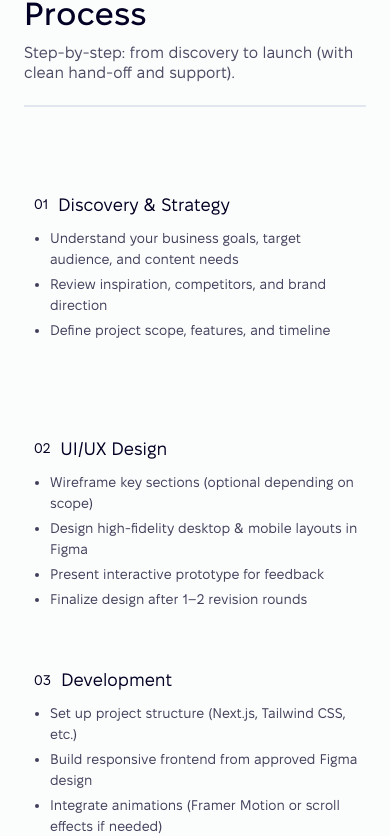
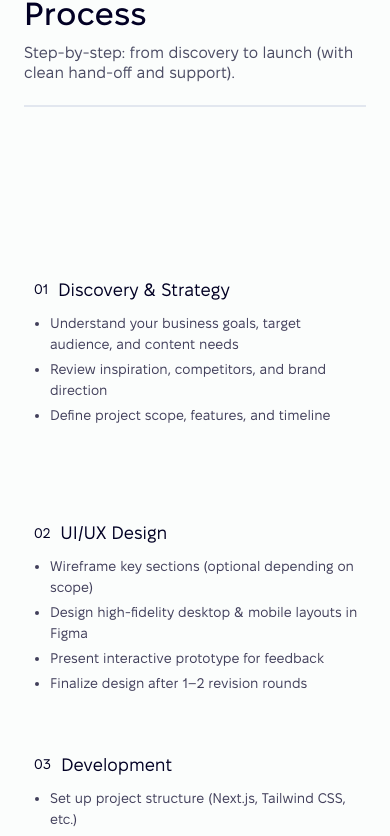
Before and after one commit to oastra/olhachernysh-dev-ts, a Next.js app: page / in a window 390 px wide. Shown: the part 6654-7490 px from the top of the page. Built offline with nearby package versions, Linux system fonts and the light colour scheme; a web font is replaced by a local one.

Commit message:
Fix: snaky overlay mobile

```diff
--- a/src/app/components/process/ProcessMobile.tsx
+++ b/src/app/components/process/ProcessMobile.tsx
@@ -4,6 +4,9 @@ import ProcessStep from './ProcessStep';
 import SnakeOverlay from './SnakeOverlay';
 import { processSteps } from '@/data/processSteps';
 
+/**
+ * Original Figma sizes
+ */
 const SECTION_HEIGHT = 258;
 const SVG_VIEWBOX_HEIGHT = 1669;
 const SVG_VIEWBOX_WIDTH = 330;
@@ -12,38 +15,48 @@ const SCALE_FACTOR = (SECTION_HEIGHT * 6) / SVG_VIEWBOX_HEIGHT;
 const CONTAINER_HEIGHT = SVG_VIEWBOX_HEIGHT * SCALE_FACTOR;
 const CONTAINER_WIDTH = SVG_VIEWBOX_WIDTH;
 
+/**
+ * Extra offset so snake doesn’t sit under mobile navbar / Safari bar
+ */
+const TOP_OFFSET_PX = 48; // ← move down ~3rem
+
 export default function ProcessMobile() {
+  // shift every section down by the same offset
   const sectionPositions = [
-    { top: 11.5, bottom: 266.249 },
-    { top: 286.249, bottom: 544.079 },
-    { top: 564.079, bottom: 837.309 },
-    { top: 857.309, bottom: 1075 },
-    { top: 1095, bottom: 1319.5 },
-    { top: 1339.5, bottom: 1520.5 },
+    { top: 11.5 + TOP_OFFSET_PX, bottom: 266.249 + TOP_OFFSET_PX },
+    { top: 286.249 + TOP_OFFSET_PX, bottom: 544.079 + TOP_OFFSET_PX },
+    { top: 564.079 + TOP_OFFSET_PX, bottom: 837.309 + TOP_OFFSET_PX },
+    { top: 857.309 + TOP_OFFSET_PX, bottom: 1075 + TOP_OFFSET_PX },
+    { top: 1095 + TOP_OFFSET_PX, bottom: 1319.5 + TOP_OFFSET_PX },
+    { top: 1339.5 + TOP_OFFSET_PX, bottom: 1520.5 + TOP_OFFSET_PX },
   ];
 
   return (
-    <div className="md:hidden w-full">
+    <div className="md:hidden w-full py-10">
       <div
         className="w-full mx-auto relative"
         style={{
+          // make it a bit wider for 375px iPhones
           maxWidth: `${CONTAINER_WIDTH}px`,
           aspectRatio: `${CONTAINER_WIDTH} / ${CONTAINER_HEIGHT}`,
         }}
       >
-        {/* Snake Overlay with mobile-friendly animation settings */}
-        <div className="absolute inset-0 w-full h-full">
+        {/* Snake Overlay (pushed down) */}
+        <div
+          className="absolute inset-0 w-full h-full"
+          style={{ top: 0, transform: `translateY(${TOP_OFFSET_PX}px)` }}
+        >
           <SnakeOverlay
             viewBox={`0 0 ${SVG_VIEWBOX_WIDTH} ${SVG_VIEWBOX_HEIGHT}`}
             d="M1.5 1.5H318.5C324.023 1.5 328.5 5.97715 328.5 11.5V266.249C328.5 271.772 324.023 276.249 318.5 276.249H11.5C5.97716 276.249 1.5 280.726 1.5 286.249V544.079C1.5 549.602 5.97715 554.079 11.5 554.079H318.5C324.023 554.079 328.5 558.556 328.5 564.079V837.309C328.5 842.832 324.023 847.309 318.5 847.309H11.5C5.97716 847.309 1.5 851.786 1.5 857.309V1075C1.5 1080.52 5.97715 1085 11.5 1085L318.5 1085C324.023 1085 328.5 1089.48 328.5 1095V1319.5C328.5 1325.02 324.023 1329.5 318.5 1329.5L11.5 1329.5C5.97716 1329.5 1.5 1333.98 1.5 1339.5V1520.5C1.5 1526.02 5.97715 1530.5 11.5 1530.5L171.713 1530.5C177.236 1530.5 181.713 1534.98 181.713 1540.5V1667"
             strokeWidth={3}
             animationDuration={3.5}
             animationDelay={0.2}
-            forceOnMount // mobile: always animate
+            forceOnMount
           />
         </div>
 
-        {/* Content */}
+        {/* Content (also uses absolute positions, but with the same offset) */}
         <div className="relative z-10 w-full h-full px-[1.2%]">
           {processSteps.map((step, index) => {
             const section = sectionPositions[index];
@@ -58,8 +71,8 @@ export default function ProcessMobile() {
                 style={{
                   top: `${topPercent}%`,
                   height: `${heightPercent}%`,
-                  paddingTop: '1.5%',
-                  paddingBottom: '1.5%',
+                  paddingTop: '2%',
+                  paddingBottom: '2%',
                 }}
               >
                 <ProcessStep
--- a/src/app/components/process/SnakeOverlay.tsx
+++ b/src/app/components/process/SnakeOverlay.tsx
@@ -113,7 +113,7 @@ export default function SnakeOverlay({
         strokeWidth={strokeWidth}
         strokeLinecap="round"
         strokeLinejoin="round"
-        // 👇 THIS makes it look like desktop on mobile
+        // important on mobile to keep stroke width consistent
         vectorEffect="non-scaling-stroke"
       />
     </svg>
```
